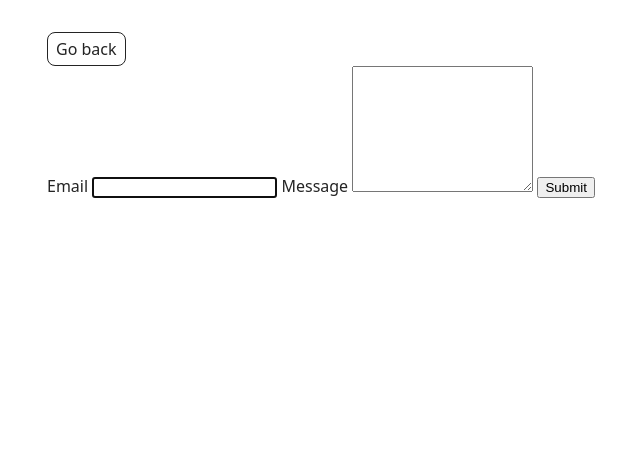
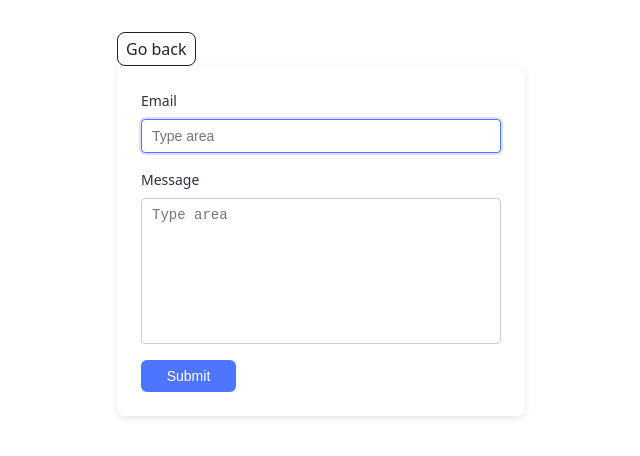
Before and after one commit to AlinaSlp/goit-js-hw-09, a website built with Vite: page src/2-form.html in a window 1280 px wide. Shown: the whole page, without its empty margins (319-959 px from the left). Built offline with nearby package versions, Linux system fonts and the light colour scheme.

Commit message:
add sliles for form

```diff
--- a/src/2-form.html
+++ b/src/2-form.html
@@ -13,11 +13,11 @@
         <form class="feedback-form" autocomplete="off">
             <label>
                 Email
-                <input type="email" name="email" autofocus />
+                <input type="email" name="email" placeholder="Type area" autofocus />
             </label>
             <label>
                 Message
-                <textarea name="message" rows="8"></textarea>
+                <textarea name="message" rows="8" placeholder="Type area"></textarea>
             </label>
             <button type="submit">Submit</button>
         </form>
--- a/src/css/styles.css
+++ b/src/css/styles.css
@@ -37,3 +37,84 @@
   cursor: pointer;
   transform: scale(1.05);
 }
+
+.feedback-form {
+  display: flex;
+  flex-direction: column;
+  gap: 16px;
+  width: 360px;
+  background-color: #fff;
+  border-radius: 8px;
+  padding: 24px;
+  box-shadow: 0 2px 6px rgba(0, 0, 0, 0.1);
+}
+
+.feedback-form label {
+  display: flex;
+  flex-direction: column;
+  font-size: 14px;
+  color: #2e2f42;
+  gap: 8px;
+}
+
+.feedback-form input,
+.feedback-form textarea {
+  font-size: 14px;
+  padding: 8px 10px;
+  border: 1px solid #ccc;
+  border-radius: 4px;
+  outline: none;
+  transition: border-color 0.2s ease, box-shadow 0.2s ease;
+  resize: none;
+  border-color: #ccc;
+}
+
+.feedback-form input:hover,
+.feedback-form textarea:hover {
+  border-color: #000;
+}
+
+.feedback-form input:focus,
+.feedback-form textarea:focus,
+.feedback-form input:active,
+.feedback-form textarea:active {
+  border-color: #4e75ff;
+  box-shadow: 0 0 0 2px rgba(78, 117, 255, 0.2);
+}
+
+.textarea-wrapper {
+  position: relative;
+}
+
+.textarea-wrapper::before {
+  content: "Type area";
+  position: absolute;
+  top: 32px;
+  left: 14px;
+  color: #b5b5b5;
+  font-style: italic;
+  font-size: 14px;
+  opacity: 0;
+  pointer-events: none;
+  transition: opacity 0.2s ease;
+}
+
+.textarea-wrapper:active {
+  opacity: 1;
+}
+
+.feedback-form button {
+  width: 95px;
+  padding: 8px 12px;
+  background-color: #4e75ff;
+  color: #fff;
+  border: none;
+  border-radius: 6px;
+  font-size: 14px;
+  cursor: pointer;
+  transition: background-color 0.2s ease;
+}
+
+.feedback-form button:hover {
+  background-color: #6c8cff;
+}
```
Also changed, not shown: src/js/2-form.js (line endings or trailing spaces).
